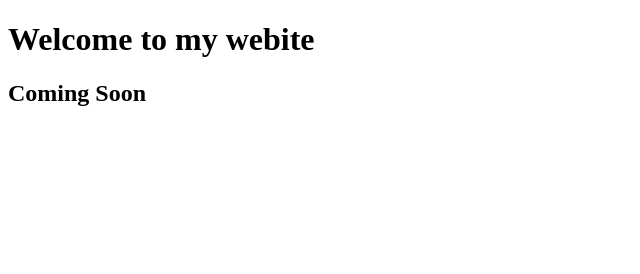
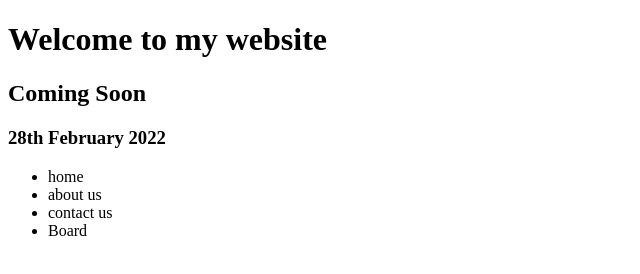
Before and after one commit to agabanellie/my-website, a plain HTML site: page index.html in a window 1280 px wide. Shown: the whole page, without its empty margins (0-640 px from the left). Drawn offline with Linux system fonts and the light colour scheme.

Commit message:
added an unordered list

```diff
--- a/index.html
+++ b/index.html
@@ -7,7 +7,14 @@
     <title>Document</title>
 </head>
 <body>
-    <h1>Welcome to my webite</h1>
+    <h1>Welcome to my website</h1>
     <h2>Coming Soon</h2>
+    <h3>28th February 2022</h3>
+    <ul>
+        <li>home</li>
+        <li>about us</li>
+        <li>contact us</li>
+        <li>Board</li>
+    </ul>
 </body>
 </html>
```
